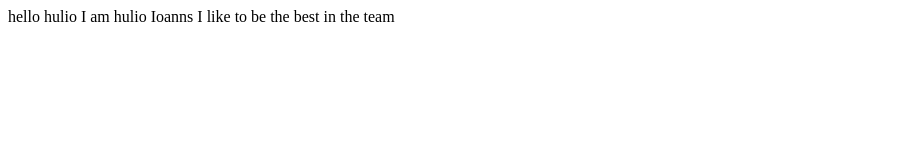
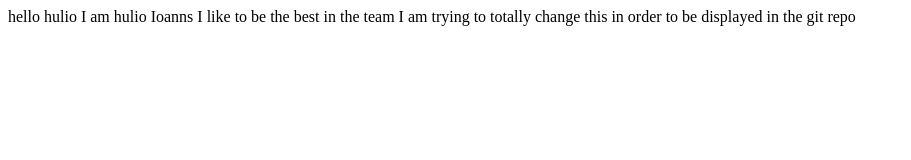
Before and after one commit to arximhdhs/git_practtise, a plain HTML site: page index.html in a window 1280 px wide. Shown: the whole page, without its empty margins (0-911 px from the left). Drawn offline with Linux system fonts and the light colour scheme.

Commit message:
updaded readme

```diff
--- a/index.html
+++ b/index.html
@@ -8,6 +8,9 @@
         <div>
             hello hulio I am hulio Ioanns
             I like to be the best in the team
+
+            I am trying to totally change this in order
+            to be displayed in the git repo
         </div>
     </div>
 </div>
```
